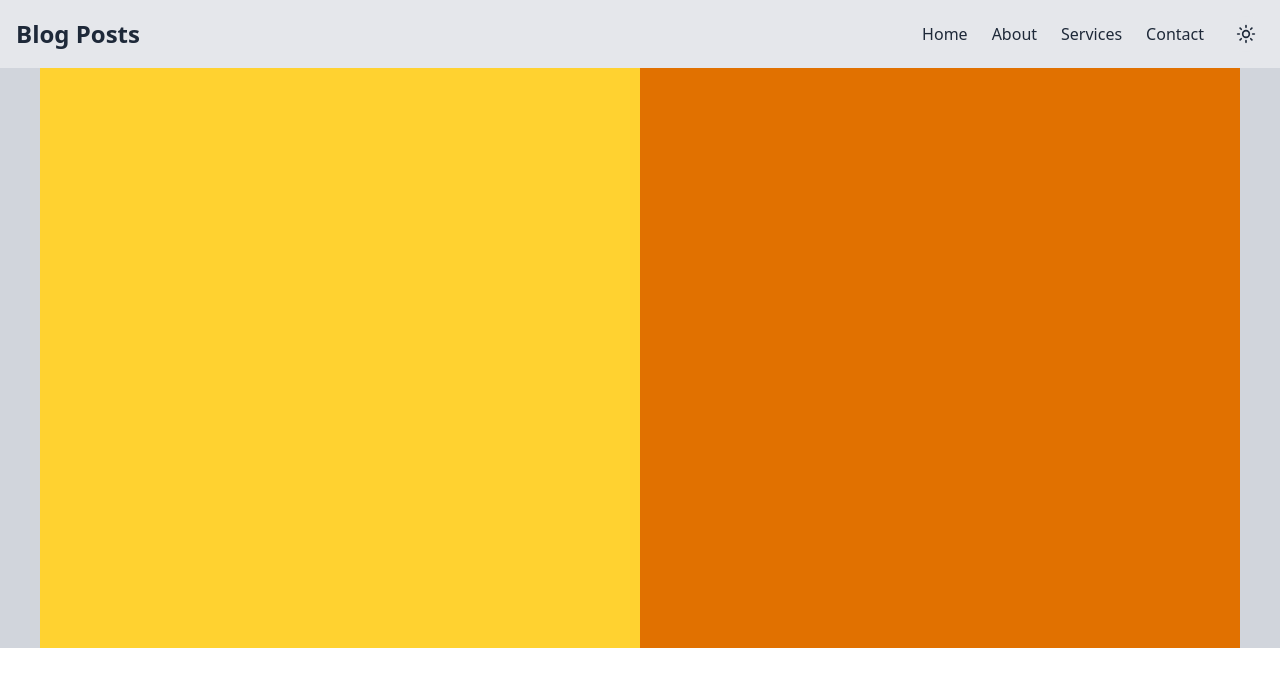
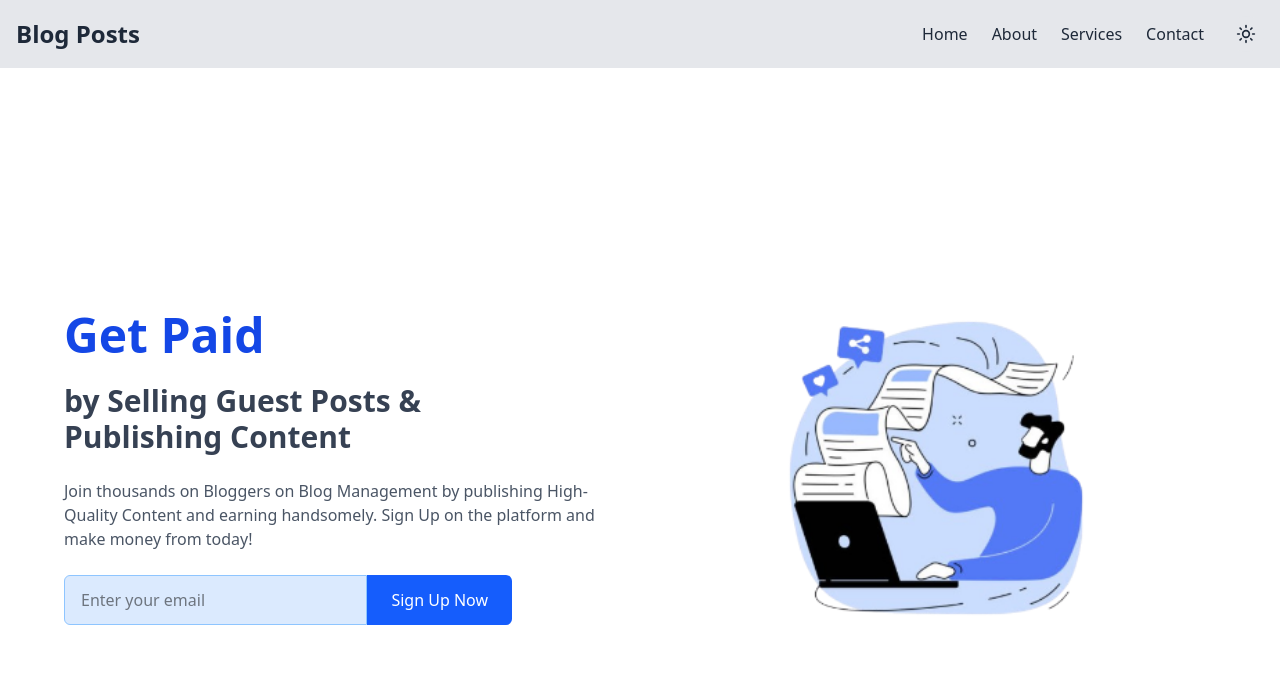
Before and after one commit to tith-sa/b7-group1-blog, a React (Vite) app: page / in a window 1280 px wide. Shown: the top 686 px of the page. Built offline with nearby package versions, Linux system fonts and the light colour scheme.

Commit message:
add home

```diff
--- a/src/App.tsx
+++ b/src/App.tsx
@@ -1,6 +1,7 @@
 import Navbar from "./layouts/navbar";
 import { Routes, Route } from "react-router";
 import Card from "./components/card";
+import Cardhome from "./components/cardhome";
 import Home from "./pages/home";
 const App = () => {
   return (
@@ -11,6 +12,7 @@
       {/* main content */}
       <Routes>
         <Route path="/card" element={<Card />} />
+        <Route path="/cardhome" element={<Cardhome />} />
         <Route path="/" element={<Home />} />
       </Routes>
       {/* Footer */}
--- /dev/null
+++ b/src/components/cardhome.tsx
@@ -0,0 +1,5 @@
+const Cardhome = () => {
+  return <></>;
+};
+
+export default Cardhome;
--- a/src/pages/home.tsx
+++ b/src/pages/home.tsx
@@ -1,10 +1,40 @@
+import management from "../assets/management.png";
 const Home = () => {
   return (
     <>
-      <div className="">
-        <div className="flex items-center justify-center  bg-gray-300">
-          <div className="w-150 h-145 bg-amber-300"></div>
-          <div className="w-150 h-145 bg-amber-600"></div>
+      <div className="min-h-screen flex items-center px-2 md:px-16">
+        <div className="grid grid-cols-1 md:grid-cols-2 gap-8 items-center w-full max-w-7xl mx-auto">
+          <div className="space-y-6">
+            <h1 className="text-4xl md:text-5xl font-bold text-blue-700">
+              Get Paid
+            </h1>
+            <h2 className="text-2xl md:text-3xl font-semibold text-gray-700">
+              by Selling Guest Posts &<br /> Publishing Content
+            </h2>
+            <p className="text-gray-600">
+              Join thousands on Bloggers on Blog Management by publishing High-
+              Quality Content and earning handsomely. Sign Up on the platform
+              and make money from today!
+            </p>
+            <div className="flex w-full max-w-md">
+              <input
+                type="email"
+                placeholder="Enter your email"
+                className="flex-1 px-4 py-3 rounded-l-md bg-blue-100 border border-blue-300 focus:outline-none"
+              />
+              <button className="bg-blue-600 text-white px-6 py-3 rounded-r-md hover:bg-blue-700">
+                Sign Up Now
+              </button>
+            </div>
+          </div>
+
+          <div className="flex justify-center h-100">
+            <img
+              src={management}
+              alt="Person on computer"
+              className="max-w-full h-auto rounded-lg "
+            />
+          </div>
         </div>
       </div>
     </>
```
Also changed, not shown: src/assets/management.png (added).
